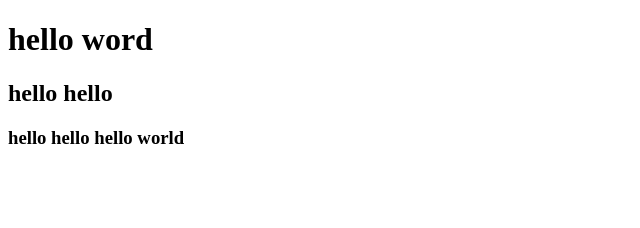
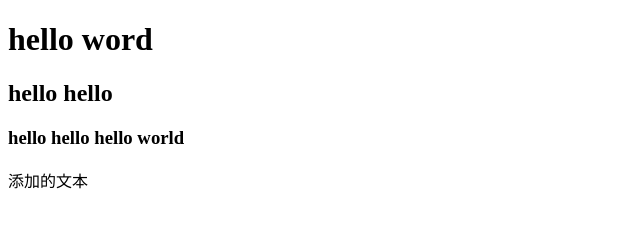
Before and after one commit to ansichao/git_demo, a plain HTML site: page index.html in a window 1280 px wide. Shown: the whole page, without its empty margins (0-640 px from the left). Drawn offline with Linux system fonts and the light colour scheme.

Commit message:
再次修改

```diff
--- a/index.html
+++ b/index.html
@@ -8,5 +8,7 @@
     <h1>hello word</h1>
     <h2>hello hello</h2>
     <h3>hello hello hello world</h3>
+    <p>添加的文本</p>
+
 </body>
 </html>
```
